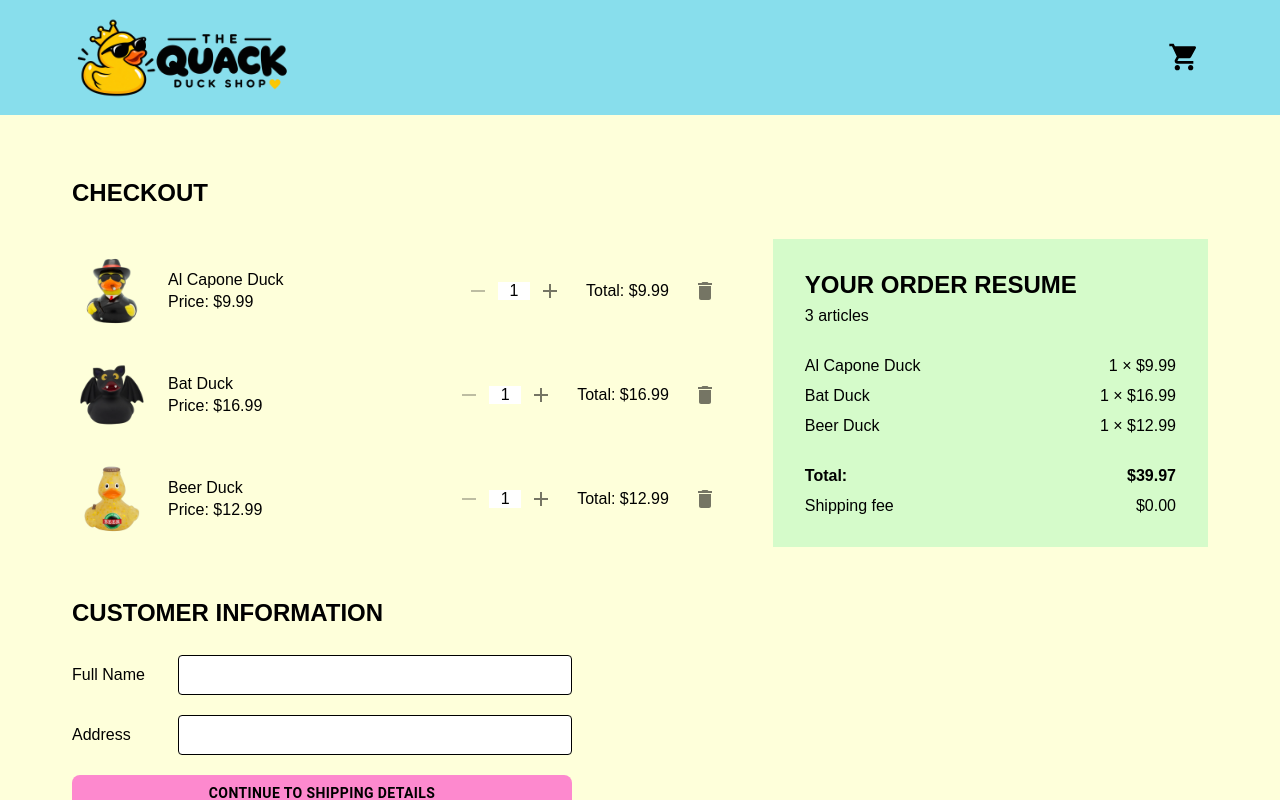
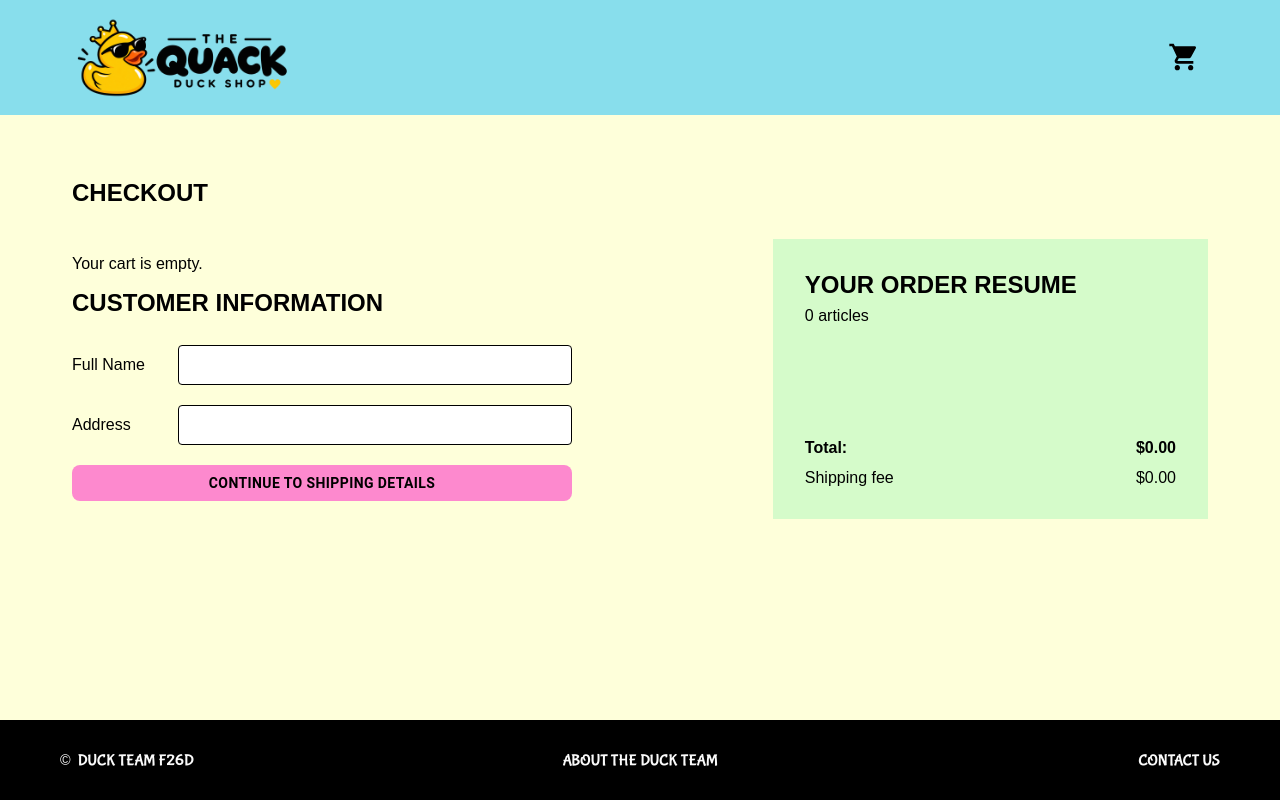
Before and after one commit to lindaalbrektsson/the-quack-duck-shop, a React (Vite) app: page /checkout in a window 1280 px wide. Shown: the top 800 px of the page. Built offline with nearby package versions, Linux system fonts and the light colour scheme.

Commit message:
Mockup data and functions replaced with context and state added

```diff
--- a/src/pages/CheckoutPage/CheckoutPage.tsx
+++ b/src/pages/CheckoutPage/CheckoutPage.tsx
@@ -1,96 +1,31 @@
 import { useState } from "react";
-
+import { useContext } from "react";
 import CartList from "../../components/CartList/CartList";
 import CustomerInfoForm from "../../components/forms/CustomerInfoForm/CustomerInfoForm";
 import ShippingForm, {
   type ShippingFormData,
 } from "../../components/forms/ShippingForm/ShippingForm";
 import type { PaymentMethodFormData } from "../../components/forms/PaymentMethodForm/PaymentMethodForm";
-import type { CartItem } from "../../types/product";
-// TODO: Add when PaymentForm has been created.
-// import PaymentForm from "../../components/forms/PaymentForm/PaymentForm";
 import "./CheckoutPage.css";
 import PaymentMethodForm from "../../components/forms/PaymentMethodForm/PaymentMethodForm";
+import { CartContext } from "../../context/CartContext";
 
-// Temporary cart data until CartContext is connected.
-// Copying the existing exampleItems from CartDrawer.
-const exampleItems: CartItem[] = [
-  {
-    id: "duck-001",
-    title: "Al Capone Duck",
-    description: "An example product",
-    price: 14.99,
-    categories: ["onSale"],
-    isOnSale: true,
-    isLimitedEdition: false,
-    salePrice: 9.99,
-    images: {
-      main: "/ducks/alcaponeduck.png",
-      secondary: "/ducks/alcaponeduck2.png",
-    },
-    stock: 10,
-    rating: 3,
-    quantity: 1,
-  },
-  {
-    id: "duck-002",
-    title: "Bat Duck",
-    description: "The bathtub needs a hero.",
-    price: 16.99,
-    categories: ["mostPopular"],
-    isOnSale: false,
-    isLimitedEdition: false,
-    salePrice: null,
-    images: {
-      main: "/ducks/batduck.png",
-      secondary: "/ducks/batduck2.png",
-    },
-    stock: 15,
-    rating: 5,
-    quantity: 1,
-  },
-  {
-    id: "duck-003",
-    title: "Beer Duck",
-    description: "Clock out and float away.",
-    price: 12.99,
-    categories: [],
-    isOnSale: false,
-    isLimitedEdition: false,
-    salePrice: null,
-    images: {
-      main: "/ducks/beerduck.png",
-      secondary: "/ducks/beerduck2.png",
-    },
-    stock: 12,
-    rating: 2,
-    quantity: 1,
-  },
-];
 
 function CheckoutPage() {
   const [checkoutStep, setCheckoutStep] = useState<
     "customer" | "shipping" | "payment"
   >("customer");
 
+  const {
+    changeQuantity,
+    cartItems,
+    removeItem,
+    totalPrice } = useContext(CartContext)!;
+
   const [shippingCost, setShippingCost] = useState(0);
-
-  // TODO: Replace local items state with CartContext when it is connected.
-  const [items, setItems] = useState<CartItem[]>(exampleItems);
-
-  const changeQuantity = (id: string, change: number) => {
-    setItems((currentItems) =>
-      currentItems.map((item) =>
-        item.id === id
-          ? { ...item, quantity: Math.max(1, item.quantity + change) }
-          : item,
-      ),
-    );
-  };
-
-  const removeItem = (id: string) => {
-    setItems((currentItems) => currentItems.filter((item) => item.id !== id));
-  };
+  //state for the payment method. This is to store the selected method.
+  //The paymentMethod is red now. It isnt used anywere yet, but it is going to be used in the next issue when we build the order confirmation
+  const [paymentMethod, setPaymentMethod] = useState("");
 
   const handleCustomerContinue = () => {
     setCheckoutStep("shipping");
@@ -102,21 +37,13 @@ function CheckoutPage() {
   };
 
   const handlePaymentContinue = (data: PaymentMethodFormData) => {
-    //Console.log here now for this step in production.
-    //this should store the selected payment.
-    console.log(data)
-  }
+    setPaymentMethod(data.paymentMethod);
+  };
 
-  const totalPrice = items.reduce((total, item) => {
-    const price =
-      item.isOnSale && item.salePrice !== null ? item.salePrice : item.price;
-
-    return total + price * item.quantity;
-  }, 0);
 
   const orderTotal = totalPrice + shippingCost;
 
-  const totalQuantity = items.reduce((sum, item) => sum + item.quantity, 0);
+  const totalQuantity = cartItems.reduce((sum, item) => sum + item.quantity, 0);
 
   return (
     <section className="checkout-page">
@@ -127,7 +54,7 @@ function CheckoutPage() {
           {checkoutStep === "customer" && (
             <>
               <CartList
-                items={items}
+                items={cartItems}
                 onQuantityChange={changeQuantity}
                 onRemove={removeItem}
               />
@@ -154,7 +81,7 @@ function CheckoutPage() {
               <p>{totalQuantity} articles</p>
 
               <div className="checkout-page__summary-items">
-                {items.map((item) => {
+                {cartItems.map((item) => {
                   const itemPrice =
                     item.isOnSale && item.salePrice !== null
                       ? item.salePrice
@@ -173,7 +100,7 @@ function CheckoutPage() {
             </>
           )}
 
-          {checkoutStep !== "customer" && <CartList items={items} readOnly />}
+          {checkoutStep !== "customer" && <CartList items={cartItems} readOnly />}
 
           <div className="checkout-page__summary-total">
             <strong>Total:</strong>
```
